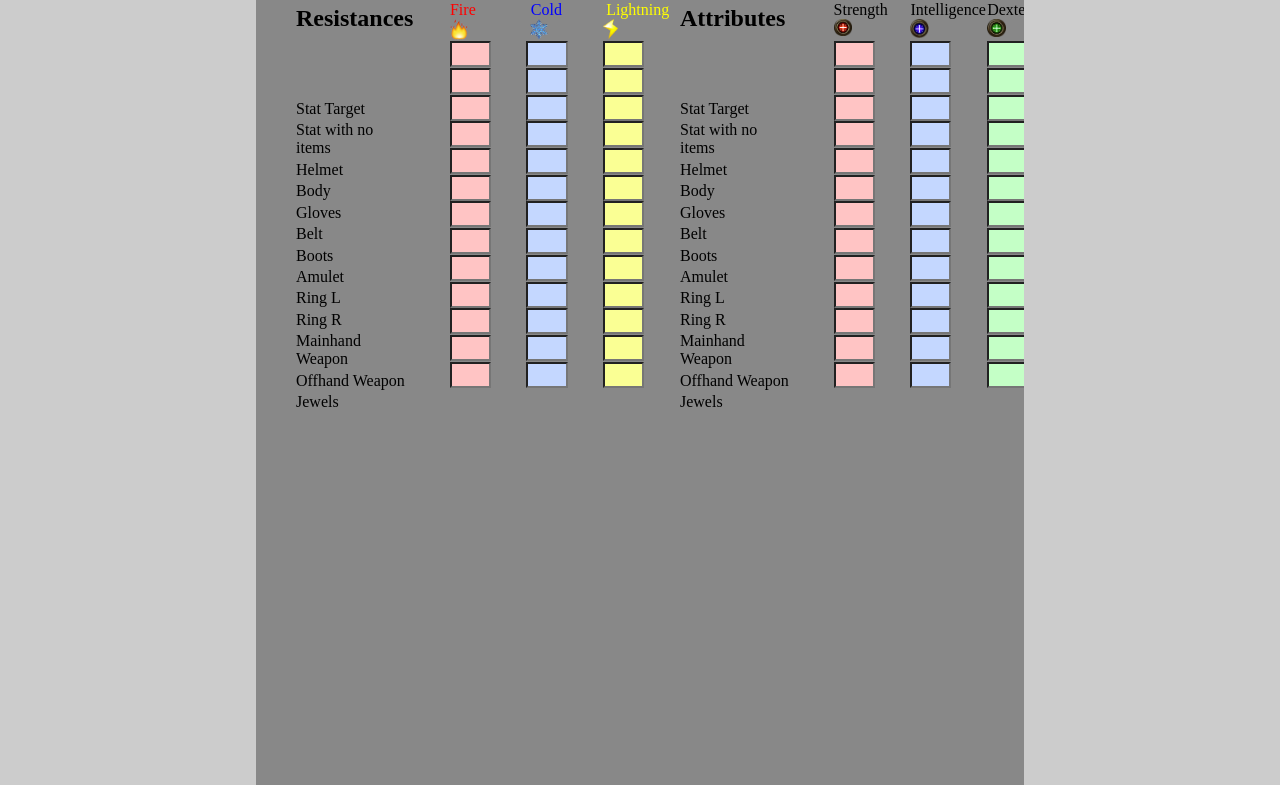
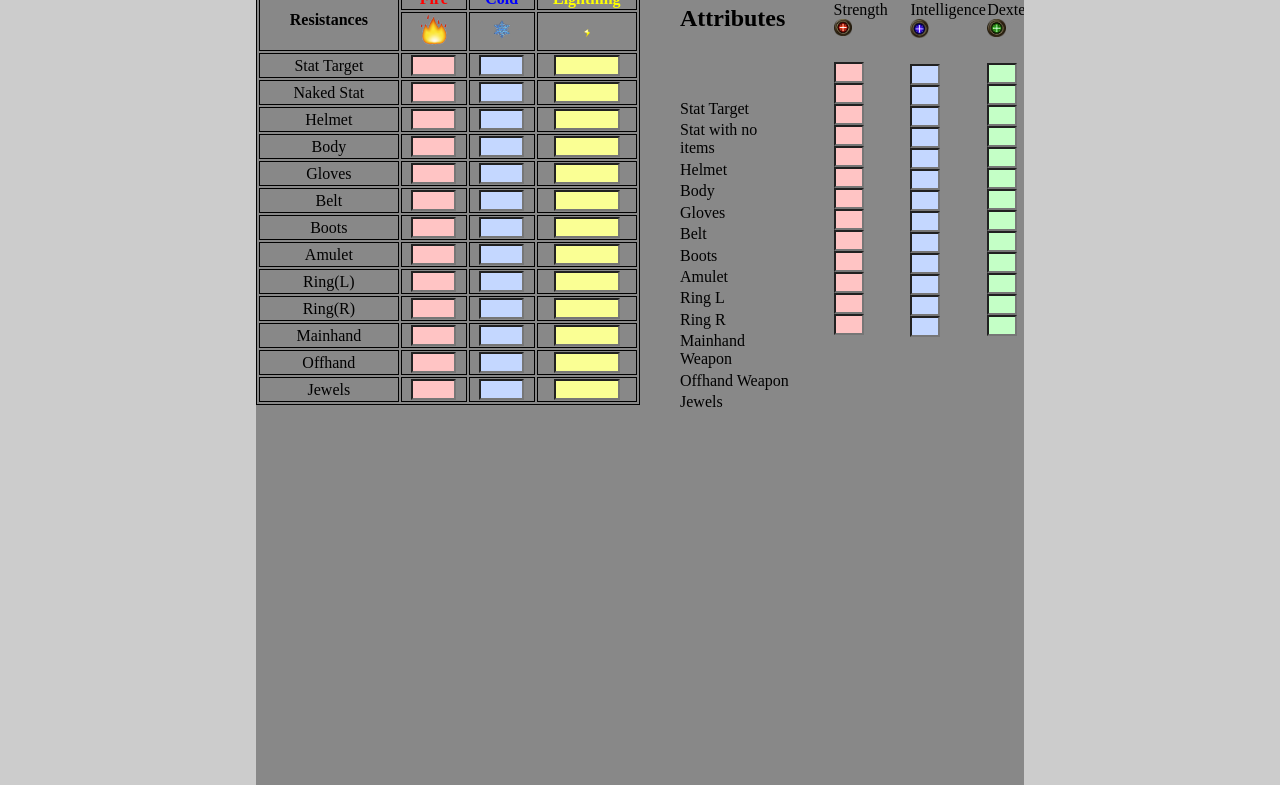
Before and after one commit to tjwhalen16/poeStatsCalculator, a plain HTML site: page index.html in a window 1280 px wide. Shown: the part 52-837 px from the top of the page. Drawn offline with Linux system fonts and the light colour scheme.

Commit message:
In the process of converting columns to tables

```diff
--- a/index.html
+++ b/index.html
@@ -15,7 +15,105 @@
 
       <div class="columns-wrap">
 
-        <div class="column right-col names">
+        <div class="column">
+          <table>
+            <col class="names"/>
+            <col class="stats"/>
+            <col class="stats"/>
+            <col class="stats"/>
+            <tr>
+              <th rowspan="2">Resistances</th>
+              <th class="fire-header">Fire</th>
+              <th class="cold-header">Cold</th>
+              <th class="lightning-header">Lightning</th>
+            </tr>
+            <tr>
+              <td><img src="pictures/fire.png" alt="fire" class="sprite fire"></td>
+              <td><img src="pictures/cold.png" alt="cold" class="sprite cold"></td>
+              <td><img src="pictures/lightning.png" alt="lightning" class="sprite lightning"></td>
+            </tr>
+            <tr>
+              <td>Stat Target</td>
+              <td><input type="text" class="myText" maxLenght="2"></td>
+              <td><input type="text" class="myText" maxLenght="2"></td>
+              <td><input type="text" class="myText" maxLenght="2"></td>
+            </tr>
+            <tr>
+              <td>Naked Stat</td>
+              <td><input type="text" class="myText" maxLenght="2"></td>
+              <td><input type="text" class="myText" maxLenght="2"></td>
+              <td><input type="text" class="myText" maxLenght="2"></td>
+            </tr>
+            <tr>
+              <td>Helmet</td>
+              <td><input type="text" class="myText" maxLenght="2"></td>
+              <td><input type="text" class="myText" maxLenght="2"></td>
+              <td><input type="text" class="myText" maxLenght="2"></td>
+            </tr>
+            <tr>
+              <td>Body</td>
+              <td><input type="text" class="myText" maxLenght="2"></td>
+              <td><input type="text" class="myText" maxLenght="2"></td>
+              <td><input type="text" class="myText" maxLenght="2"></td>
+            </tr>
+            <tr>
+              <td>Gloves</td>
+              <td><input type="text" class="myText" maxLenght="2"></td>
+              <td><input type="text" class="myText" maxLenght="2"></td>
+              <td><input type="text" class="myText" maxLenght="2"></td>
+            </tr>
+            <tr>
+              <td>Belt</td>
+              <td><input type="text" class="myText" maxLenght="2"></td>
+              <td><input type="text" class="myText" maxLenght="2"></td>
+              <td><input type="text" class="myText" maxLenght="2"></td>
+            </tr>
+            <tr>
+              <td>Boots</td>
+              <td><input type="text" class="myText" maxLenght="2"></td>
+              <td><input type="text" class="myText" maxLenght="2"></td>
+              <td><input type="text" class="myText" maxLenght="2"></td>
+            </tr>
+            <tr>
+              <td>Amulet</td>
+              <td><input type="text" class="myText" maxLenght="2"></td>
+              <td><input type="text" class="myText" maxLenght="2"></td>
+              <td><input type="text" class="myText" maxLenght="2"></td>
+            </tr>
+            <tr>
+              <td>Ring(L)</td>
+              <td><input type="text" class="myText" maxLenght="2"></td>
+              <td><input type="text" class="myText" maxLenght="2"></td>
+              <td><input type="text" class="myText" maxLenght="2"></td>
+            </tr>
+            <tr>
+              <td>Ring(R)</td>
+              <td><input type="text" class="myText" maxLenght="2"></td>
+              <td><input type="text" class="myText" maxLenght="2"></td>
+              <td><input type="text" class="myText" maxLenght="2"></td>
+            </tr>
+            <tr>
+              <td>Mainhand</td>
+              <td><input type="text" class="myText" maxLenght="2"></td>
+              <td><input type="text" class="myText" maxLenght="2"></td>
+              <td><input type="text" class="myText" maxLenght="2"></td>
+            </tr>
+            <tr>
+              <td>Offhand</td>
+              <td><input type="text" class="myText" maxLenght="2"></td>
+              <td><input type="text" class="myText" maxLenght="2"></td>
+              <td><input type="text" class="myText" maxLenght="2"></td>
+            </tr>
+            <tr>
+              <td>Jewels</td>
+              <td><input type="text" class="myText" maxLenght="2"></td>
+              <td><input type="text" class="myText" maxLenght="2"></td>
+              <td><input type="text" class="myText" maxLenght="2"></td>
+            </tr>
+          </table>
+
+        </div>
+        <!-- <div class="column right-col names">
 
           <ul class="rowNames">
             <div><h2>Resistances</h2></div>
@@ -98,7 +196,7 @@
             <li><input type="text" class="myText" maxLenght="2"><div class="myPercentSign"></div></input></li>
           </ul>
 
-        </div>
+        </div> -->
 
         <div class="column right-col names">
 
--- a/styles/main.css
+++ b/styles/main.css
@@ -16,6 +16,7 @@ body {
 
 .column {
 	float:left;
+  width: 50%;
 }
 
 .column.right-col.names {
@@ -85,14 +86,47 @@ li .myText {
 }
 
 
+/*table {
+  table-layout: fixed;
+}*/
+
+table, tr, th, td {
+  border: 1px solid black;
+}
+
+td {
+  /*height 20%;
+  width: 25%;*/
+  text-align: center;
+}
+
+.sprite {
+  padding: 0 auto;
+}
 
 .head {
   float: left;
 }
 
-.sprite {
-  float: left;
+col.names {
+  width: 20%;
 }
+col.stats {
+  width: 10%;
+}
+
+td:nth-child(2) > input {
+  background: #FFC4C4;
+}
+
+td:nth-child(3) > input {
+  background: #C4D7FF;
+}
+
+td:nth-child(4) > input {
+  background: #FAFF94;
+}
+
 
 .myRow {
   padding: 0;
@@ -115,9 +149,9 @@ li .myText {
 }
 
 input {
-  width: 90%;
-  height: 20px;
-  margin: 0 0 2% 0;
+  width: 60%;
+  text-align: center;
+
 }
 
 .rowNames li {
@@ -125,8 +159,8 @@ input {
 }
 
 .fire {
-  width: 50%;
-  height: 50%;
+  width: 45%;
+  height: 35%;
 }
 
 .fire-header {
@@ -135,8 +169,8 @@ input {
 }
 
 .cold {
-  width: 70%;
-  height: 70%;
+  width: 39%;
+  height: 9%;
 }
 
 .cold-header {
@@ -145,8 +179,8 @@ input {
 }
 
 .lightning {
-  width: 40%;
-  height: 40%;
+  width: 6%;
+  height: 2%;
 }
 
 .lightning-header {
```
